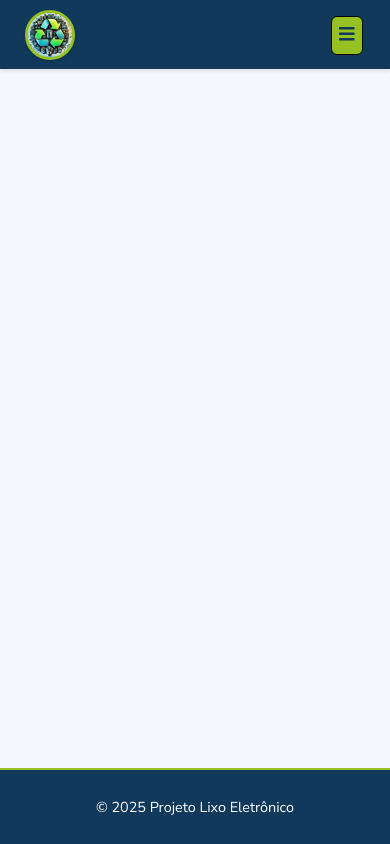
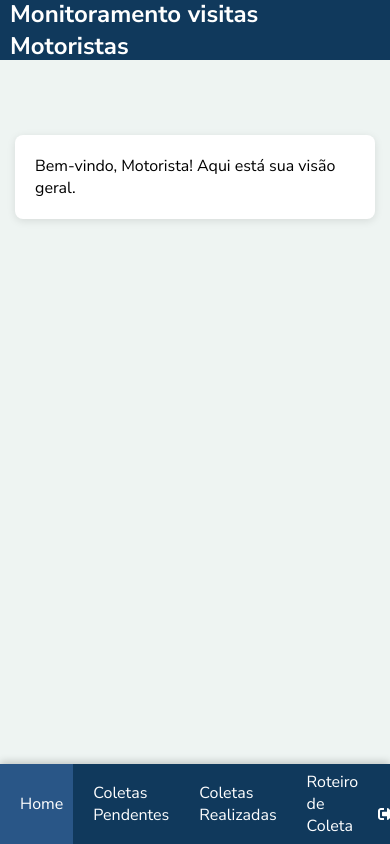
Before and after one commit to nicolasfernandosap/LixoEletronico, a React (Vite) app: page /motoristas in a window 390 px wide. Built offline with nearby package versions, Linux system fonts and the light colour scheme.

Commit message:
Nova criacao e inicializacao, criacao TelaMotoristas, criacao de componentes individuais, jsx e css

```diff
--- a/src/App.jsx
+++ b/src/App.jsx
@@ -15,6 +15,7 @@ import Cadastro from './pages/FormUsuarioLogin.jsx';
 import CriarContaUsuario from './pages/CriarContaUsuario';
 import TelaUsuarios from "./pages/telas/TelaUsuarios/TelaUsuarios.jsx";
 import TelaAgentesAmbientais from './pages/telas/TelaAgentesAmbientais/MenuTelaAgentesAmbientais.jsx';
+import MenuTelaMotoristas from './pages/telas/TelaMotoristas/MenuTelaMotoristas.jsx';
 
 // 2. Crie um componente de Layout que vai gerenciar o que é exibido
 const AppLayout = () => {
@@ -22,7 +23,7 @@ const AppLayout = () => {
   const { pathname } = location; // Extrai o caminho da URL
 
   //Definindo em quais rotas o Header NÃO deve aparecer
-  const rotasSemHeader = ['/tela-usuario','/criar-conta','/agentes'];
+  const rotasSemHeader = ['/tela-usuario','/criar-conta','/agentes','/motoristas'];
 
 
   //Verificando se a rota atual está na lista de exceções
@@ -43,6 +44,7 @@ const AppLayout = () => {
           <Route path="/criar-conta" element={<CriarContaUsuario />} />
           <Route path="/tela-usuario" element={<TelaUsuarios />} />
           <Route path="/agentes" element={<TelaAgentesAmbientais />} />
+          <Route path="/motoristas" element={<MenuTelaMotoristas />} />
         </Routes>
       </main>
 
--- /dev/null
+++ b/src/pages/telas/TelaMotoristas/IconeMenuColetasPendendes.jsx
@@ -0,0 +1,14 @@
+import React from 'react';
+import './IconeMenuColetasPendendes.css';
+
+const IconeMenuColetasPendendes = () => {
+  return (
+    <div className="icone-coletas-pendendes">
+      {/* Conteúdo do componente Coletas Pendentes */}
+      <h2>Coletas Pendentes...</h2>
+      {/* Outros elementos e lógica que desejar */}
+    </div>
+  );
+};
+
+export default IconeMenuColetasPendendes;
--- /dev/null
+++ b/src/pages/telas/TelaMotoristas/IconeMenuColetasRealizadas.jsx
@@ -0,0 +1,14 @@
+// IconeMenuColetasRealizadas.jsx
+import React from 'react';
+import './IconeMenuColetasRealizadas.css';
+
+const IconeMenuColetasRealizadas = () => {
+  return (
+    <div className="icone-coletas-realizadas">
+      <h2>Coletas Realizadas..</h2>
+      {/* Adicione aqui o conteúdo ou lógica que desejar */}
+    </div>
+  );
+};
+
+export default IconeMenuColetasRealizadas;
--- /dev/null
+++ b/src/pages/telas/TelaMotoristas/IconeMenuRoteiroColeta.jsx
@@ -0,0 +1,14 @@
+// IconeMenuRoteiroColeta.jsx
+import React from 'react';
+import './IconeMenuRoteiroColeta.css';
+
+const IconeMenuRoteiroColeta = () => {
+  return (
+    <div className="icone-roteiro-coleta">
+      <h2>Roteiro de Coletas..</h2>
+      {/* Adicione aqui o conteúdo específico do roteiro */}
+    </div>
+  );
+};
+
+export default IconeMenuRoteiroColeta;
--- /dev/null
+++ b/src/pages/telas/TelaMotoristas/MenuTelaMotoristas.css
@@ -0,0 +1,127 @@
+.mtm-layout {
+  display: grid;
+  grid-template-columns: 250px 1fr;
+  grid-template-rows: 60px 1fr;
+  grid-template-areas:
+    "topbar topbar"
+    "sidebar content";
+  min-height: 100vh;
+  background-color: #eef4f2;
+}
+
+.mtm-top-header {
+  grid-area: topbar;
+  background-color: #10395C;
+  display: flex;
+  align-items: center;
+  justify-content: center;
+  padding: 10px;
+}
+
+.mtm-titulo {
+  color: #ffffff;
+  margin: 0;
+  font-size: 1.5rem;
+}
+
+.mtm-sidebar {
+  grid-area: sidebar;
+  background-color: #10395C;
+  padding-top: 20px;
+  overflow-y: auto;
+  box-shadow: 2px 0 5px rgba(0,0,0,0.1);
+}
+
+.mtm-sidebar-menu-list {
+  list-style: none;
+  padding: 0;
+  margin: 0;
+}
+
+.mtm-menus-item {
+  display: flex;
+  align-items: center;
+  padding: 15px 20px;
+  cursor: pointer;
+  font-size: 1.1rem;
+  transition: background 0.2s;
+  color: #FFFFFF; /* Letras brancas */
+}
+
+.mtm-menus-item:hover,
+.mtm-active {
+  background-color: #295687;
+  color: #FFFFFF; /* Mantém as letras brancas ao passar o mouse ou ativo */
+}
+
+.mtm-menus-label {
+  margin-left: 10px;
+}
+
+.mtm-logout-item {
+  color: #f44336;
+  margin-top: 20px;
+}
+
+.mtm-logout-item:hover {
+  background-color: #c0392b;
+}
+
+.mtm-content-area {
+  grid-area: content;
+  padding: 20px;
+  overflow-y: auto;
+}
+
+.mtm-aba-container {
+  background: #fff;
+  padding: 20px;
+  border-radius: 8px;
+  box-shadow: 0 2px 8px rgba(0,0,0,0.1);
+}
+
+/* Responsividade */
+
+@media(max-width: 768px) {
+  .mtm-layout {
+    grid-template-columns: 1fr;
+    grid-template-rows: 60px calc(100vh - 60px);
+    grid-template-areas:
+      "topbar"
+      "content";
+  }
+
+  .mtm-top-header {
+    justify-content: center;
+  }
+
+  .mtm-sidebar {
+    position: fixed;
+    bottom: 0;
+    width: 100%;
+    height: 80px;
+    padding: 0;
+    box-shadow: 0 -2px 8px rgba(0, 0, 0, 0.2);
+    display: flex;
+    overflow-x: auto;
+    overflow-y: hidden;
+    z-index: 1100;
+  }
+
+  .mtm-sidebar-menu-list {
+    display: flex;
+    justify-content: space-around;
+    width: 100%;
+  }
+
+  .mtm-menus-item {
+    padding: 10px;
+    font-size: 1rem;
+    color: #FFFFFF; /* Letras brancas mobile */
+  }
+
+  .mtm-content-area {
+    padding: 15px;
+    margin-top: 60px;
+  }
+}
--- /dev/null
+++ b/src/pages/telas/TelaMotoristas/MenuTelaMotoristas.jsx
@@ -0,0 +1,67 @@
+import React, { useState } from 'react';
+import './MenuTelaMotoristas.css';
+import { FaSignOutAlt } from 'react-icons/fa';
+import { useNavigate } from 'react-router-dom';
+
+import IconeMenuColetasPendendes from './IconeMenuColetasPendendes';
+import IconeMenuColetasRealizadas from './IconeMenuColetasRealizadas';
+import IconeMenuRoteiroColeta from './IconeMenuRoteiroColeta';
+
+const AbaHome = () => <div className="mtm-home-content">Bem-vindo, Motorista! Aqui está sua visão geral.</div>;
+
+const MenuTelaMotoristas = () => {
+  const [abaAtiva, setAbaAtiva] = useState('home');
+  const navigate = useNavigate();
+
+  const sidebarItems = [
+    { id: 'home', label: 'Home', component: AbaHome },
+    { id: 'coletasPendentes', label: 'Coletas Pendentes', component: IconeMenuColetasPendendes },
+    { id: 'coletasRealizadas', label: 'Coletas Realizadas', component: IconeMenuColetasRealizadas },
+    { id: 'roteiro', label: 'Roteiro de Coleta', component: IconeMenuRoteiroColeta },
+  ];
+
+  const handleLogout = () => {
+    navigate('/cadastro');
+  };
+
+  const ComponenteAba = sidebarItems.find(item => item.id === abaAtiva)?.component || AbaHome;
+
+  const handleItemClick = (id) => {
+    setAbaAtiva(id);
+  };
+
+  return (
+    <div className="mtm-layout">
+      <header className="mtm-top-header">
+        <h1 className="mtm-titulo">Monitoramento visitas Motoristas</h1>
+      </header>
+
+      <nav className="mtm-sidebar">
+        <ul className="mtm-sidebar-menu-list">
+          {sidebarItems.map(item => (
+            <li
+              key={item.id}
+              className={`mtm-menus-item ${abaAtiva === item.id ? 'mtm-active' : ''}`}
+              onClick={() => handleItemClick(item.id)}
+              title={item.label}
+            >
+              <span className="mtm-menus-label">{item.label}</span>
+            </li>
+          ))}
+          <li className="mtm-menus-item mtm-logout-item mtm-mobile-logout" onClick={handleLogout} title="Sair">
+            <FaSignOutAlt className="mtm-menus-icon" />
+            <span className="mtm-menus-label">Sair</span>
+          </li>
+        </ul>
+      </nav>
+
+      <main className="mtm-content-area">
+        <div className="mtm-aba-container">
+          <ComponenteAba />
+        </div>
+      </main>
+    </div>
+  );
+};
+
+export default MenuTelaMotoristas;
```
Also changed, not shown: src/pages/telas/TelaMotoristas/IconeMenuColetasPendendes.css (added), src/pages/telas/TelaMotoristas/IconeMenuColetasRealizadas.css (added), src/pages/telas/TelaMotoristas/IconeMenuRoteiroColeta.css (added).
